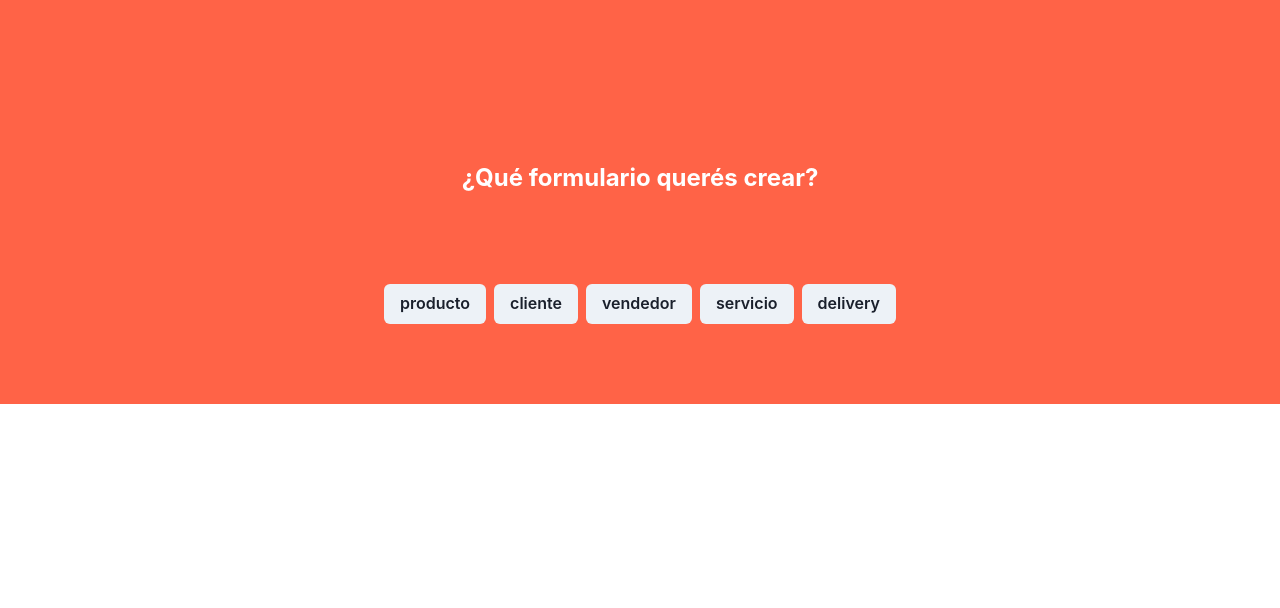
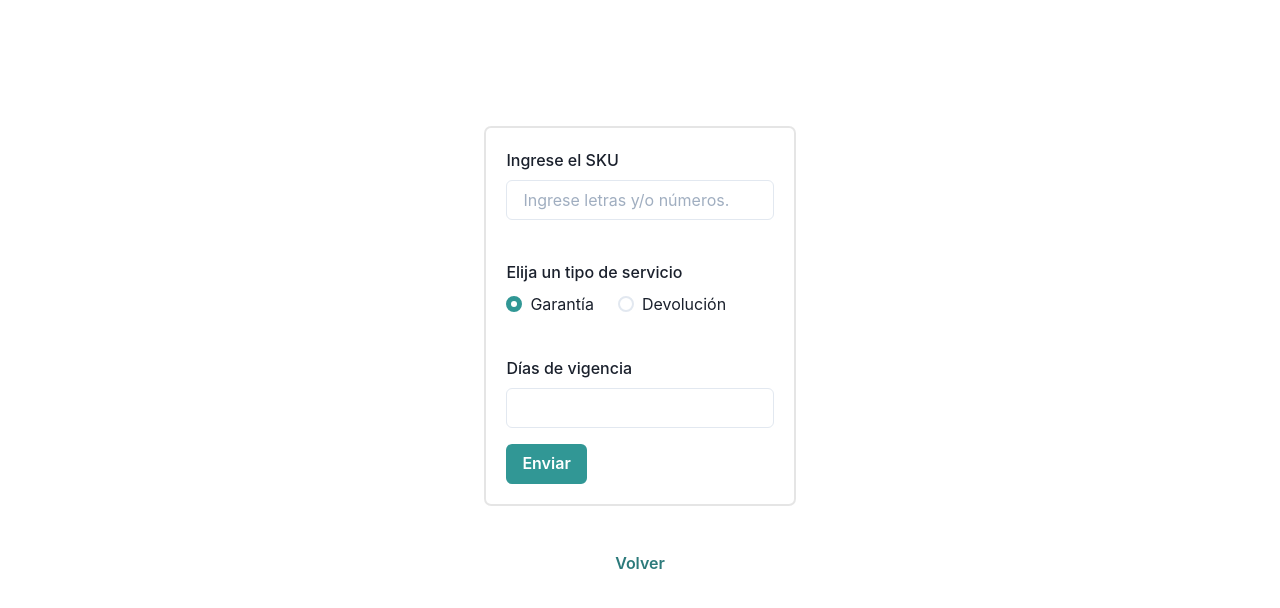
Before and after one commit to code-race-2021/final-project-admin, a React (Create React App) app: page /create-form/cliente in a window 1280 px wide. Shown: the top 608 px of the page. Built offline with nearby package versions, Linux system fonts and the light colour scheme.

Commit message:
añado componente Form para crear el formulario de servicio

```diff
--- a/package.json
+++ b/package.json
@@ -8,12 +8,12 @@
     "@emotion/styled": "^11.6.0",
     "@testing-library/jest-dom": "^5.16.0",
     "@testing-library/user-event": "^12.8.3",
+    "formik": "^2.2.9",
     "framer-motion": "^4.1.17",
     "react": "^17.0.2",
     "react-dom": "^17.0.2",
     "react-redux": "^7.2.6",
-    "react-router": "^6.0.2",
-    "react-router-dom": "^6.0.2",
+    "react-router-dom": "5.1",
     "react-scripts": "4.0.3",
     "web-vitals": "^1.1.2"
   },
--- a/src/App.js
+++ b/src/App.js
@@ -1,17 +1,15 @@
 import React from 'react';
-import {
-  BrowserRouter as Router,
-  Routes,
-  Route,
-  Link
-} from "react-router-dom";
+import { BrowserRouter as Router, Route, Switch } from 'react-router-dom';
 import Home from './components/Home';
 import Form from './components/Form'
 
 function App() {
   return (
     <Router>
-      <Home />
+      <Switch>
+        <Route exact path="/" component = { Home } />
+        <Route exact path="/create-form/:type" component = { Form } />
+      </Switch>
     </Router>
   );
 }
--- a/src/components/Form.js
+++ b/src/components/Form.js
@@ -1,8 +1,64 @@
+import {
+    FormControl,
+    FormLabel,
+    FormErrorMessage,
+    FormHelperText,
+    Input,
+    Radio,
+    RadioGroup,
+    HStack,
+    Center,
+    Button,
+    Text,
+    Box
+  } from '@chakra-ui/react';
+  import {useState} from 'react';
+
+import { Link, useParams } from 'react-router-dom';
+
 const Form = () => {
+
+    const [sku, setSku] = useState('');
+    const [type, setType] = useState('garantia');
+    const [days, setDays] = useState(0);
+
+    const handleSubmit = event => {
+      event.preventDefault();
+      alert(`SKU: ${sku}, type: ${type}, days of validity: ${days}`);
+    };
+
     return (
-        <div>
-            ASD
-        </div>
+        <Box w='100%' p='10%' m='auto'>
+            <Center w='30%' m='auto' p={5} borderRadius={5} boxShadow="0px 0px 0px 2px rgba(0, 0, 0, 0.1)">
+                <form onSubmit={handleSubmit} >
+                <FormControl id='sku' >
+                <FormLabel>Ingrese el SKU</FormLabel>
+                    <Input type='sku'  placeholder='Ingrese letras y/o números.' onChange={event => setSku(event.currentTarget.value)}/>
+                </FormControl>
+                <FormControl id='type' >
+                <FormLabel as='tipo' mt={10}>Elija un tipo de servicio</FormLabel>
+                <RadioGroup  colorScheme='teal' onChange={setType} value={type}>
+                    <HStack spacing='24px'>
+                    <Radio value='garantia'>Garantía</Radio>
+                    <Radio value='devolucion'>Devolución</Radio>
+                    </HStack>
+                </RadioGroup>
+                </FormControl>
+                <FormControl id='days' >
+                <FormLabel mt={10}>Días de vigencia</FormLabel>
+                    <Input type='number'  placeholder='' onChange={event => setDays(event.currentTarget.value)}/>
+            </FormControl>
+            <Button colorScheme='teal' mt={4} type="submit">
+              Enviar
+            </Button>
+            </form>
+            </Center>
+            <Center mt={10}>
+            <Link to='/'>
+                <Button colorScheme='teal' variant='ghost'>Volver</Button>
+            </Link>
+            </Center>
+        </Box>
      );
 }
 
--- a/src/components/Home.js
+++ b/src/components/Home.js
@@ -1,17 +1,26 @@
 import { Box, Center, Button, ButtonGroup, Text, Stack, HStack, VStack } from '@chakra-ui/react'
-
-const options = ['producto', 'cliente', 'vendedor', 'servicio', 'delivery']
+import { useState } from 'react'
+import { Link } from 'react-router-dom'
 
 const Home = () => {
+
+    const formOptions = ['producto', 'cliente', 'vendedor', 'servicio', 'delivery']
+    const [ selectedForm, setSelectedForm ] = useState()
+
+
     return (
-        <Stack bg='tomato' direction='row' p={20} justify='center' >
+        <Stack bg='teal' direction='row' p={20} justify='center' >
             <VStack>
                 <HStack justify align p={20}>
-                    <Text fontSize={24} fontWeight={700} color='white'>¿Qué formulario querés crear?</Text>
+                    <Text fontSize={24} fontWeight={700} color='white'>Elegí un tipo de formulario</Text>
                 </HStack>
                 <HStack justify='center'>
                     <ButtonGroup>
-                        { options.map( option => { return <Button> { option } </Button> }) }
+                        { formOptions.map( option => {
+                            return (    <Link to={`/create-form/${option}`}>
+                                    <Button onClick={ ( ) => setSelectedForm( option ) }> { option } </Button>
+                                </Link>)
+                             })}
                     </ButtonGroup>
                 </HStack>
             </VStack>
```
Also changed, not shown: 1 other file (tests, documents, lock files or other folders).
